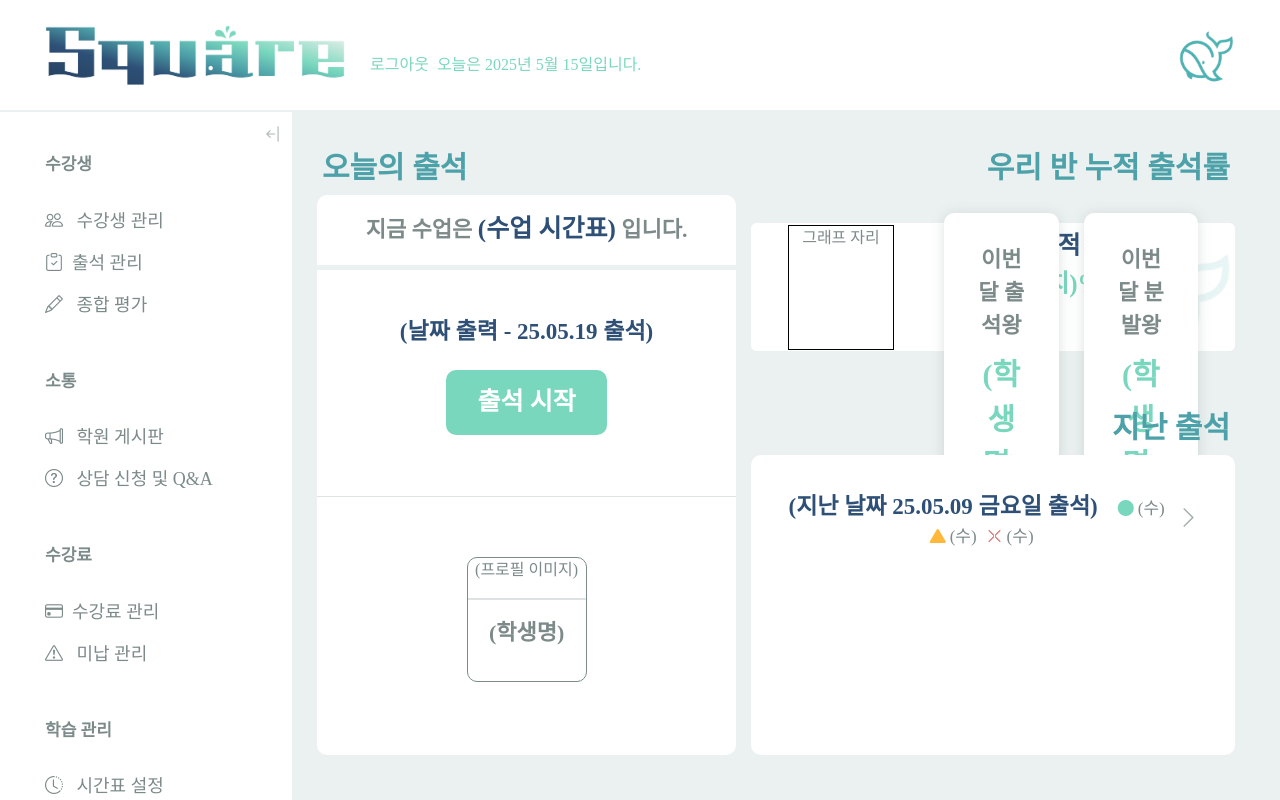
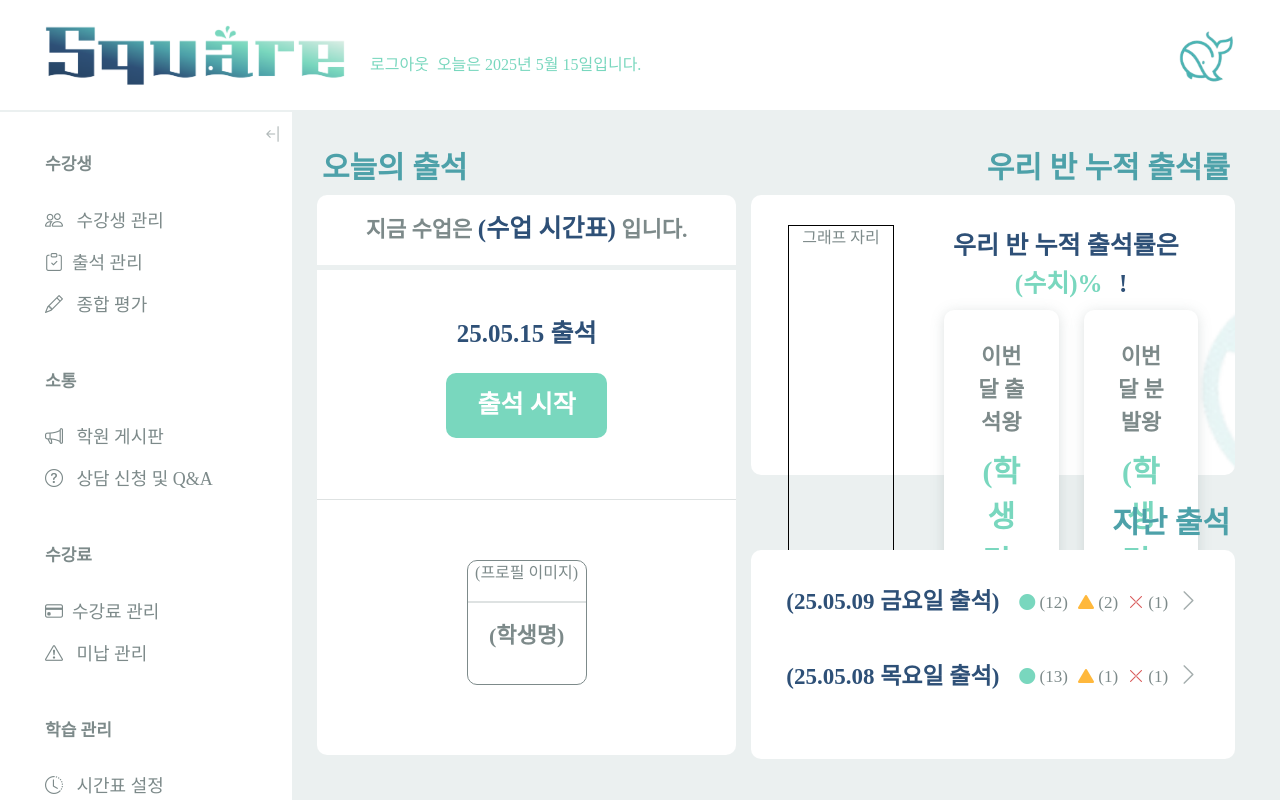
Before and after one commit to Alts-Tabs/Square, a React (Create React App) app in the folder src/main/squarereact/: page /attend in a window 1280 px wide. Built offline with nearby package versions, Linux system fonts and the light colour scheme.

Commit message:
Attend 부가 기능 추가

```diff
--- a/src/main/squarereact/src/components/Attend.js
+++ b/src/main/squarereact/src/components/Attend.js
@@ -3,27 +3,59 @@ import './attend.css'
 import { Link } from 'react-router-dom';
 
 const Attend = () => {
+    // 당일 출석 날짜 출력
+    const getTodayDate = () => {
+        const today = new Date();
+        const year = String(today.getFullYear()).slice(2); // '25'
+        const month = String(today.getMonth() + 1).padStart(2, '0'); // '05'
+        const date = String(today.getDate()).padStart(2, '0'); // '19'
+        return `${year}.${month}.${date} 출석`;
+    };
 
+    // 출석 숫자 랜덤 발생 & 삭제
     const [attending, setAttending] = useState(false);
+    const [attendanceEnded, setAttendanceEnded] = useState(false);
     const [randomNumber, setRandomNumber] = useState(null);
 
     const handleAttendanceClick = () => {
     if (!attending) {
+        // 출석 시작 시
         const random = Math.floor(100 + Math.random() * 900);
         setRandomNumber(random);
         setAttending(true);
     } else {
+        // 출석 종료 시
         setAttending(false);
-        setRandomNumber(null);
+        setRandomNumber(null);      // 숫자 제거
+        setAttendanceEnded(true);   // 버튼 제거
     }
     };
+
+    // 지난 출석 날짜 출력 (임시) ================================================
+    const attendList = [
+        {
+            dateText: '25.05.09 금요일 출석',
+            dateOnly: '25.05.09 금요일',
+            present: 12,
+            late: 2,
+            absent: 1,
+        },
+        {
+            dateText: '25.05.08 목요일 출석',
+            dateOnly: '25.05.08 목요일',
+            present: 13,
+            late: 1,
+            absent: 1,
+        }
+    ];
+
 
     return (
             <div className='attendContainer'>
 
                 <div className='leftContainer'>
                     {/* 오늘의 출석 ==================================================== */}
-                    <span className='title'> 오늘의 출석 </span>
+                    <span className='attendTitle'> 오늘의 출석 </span>
                     {/* 지금 수업은 ~입니다. */}
                     <div className='todayAttendTitle'>
                         <span> 지금 수업은 </span>
@@ -35,8 +67,8 @@ const Attend = () => {
 
                     {/* 출석 버튼 이벤트 */}
                     <div className='todayAttendContent'>
-                        <span style={{fontSize:'23px', color:'#2E5077', fontWeight:'700'}}>
-                            (날짜 출력 - 25.05.19 출석)
+                        <span style={{fontSize:'25px', color:'#2E5077', fontWeight:'700'}}>
+                            {getTodayDate()}
                         </span>
                         <br />
 
@@ -51,13 +83,31 @@ const Attend = () => {
                             </div>
                         )}
 
+                        {/* 출석 시작 & 출석 종료 버튼 */}
+                        {!attendanceEnded ? (
                             <button
                                 onClick={handleAttendanceClick}
                                 className={`attendButton ${attending ? 'end' : ''}`}
                             >
                                 {attending ? '출석 종료' : '출석 시작'}
                             </button>
-
+                            ) : (
+                            <div
+                                style={{
+                                fontSize: '50px',
+                                fontWeight: '700',
+                                color: 'rgba(125,138,138,0.5)',
+                                marginTop: '20px',
+                                marginBottom: '45px',
+                                height: '65px',
+                                display: 'flex',
+                                alignItems: 'center',
+                                justifyContent: 'center',
+                                }}
+                            >
+                                출석 종료
+                            </div>
+                        )}
                         <hr />
 
                         {/* 반복 처리 리스트 */}
@@ -72,7 +122,7 @@ const Attend = () => {
 
                 <div className='rightContainer'>
                     {/* 우리 반 누적 출석률 =========================================== */}
-                    <span className='title'> 우리 반 누적 출석률 </span>
+                    <span className='attendTitle'> 우리 반 누적 출석률 </span>
                     <div className='stackAttend'>
                         {/* 원형 그래프 */}
                         <div className='attendGraph'>
@@ -100,34 +150,45 @@ const Attend = () => {
                     </div>
 
                     {/* 지난 출석 ==================================================== */}
-                    <span className='title'> 지난 출석 </span>
+                    <span className='attendTitle'> 지난 출석 </span>
                     <div className='historyAttend'>
                         {/* 반복 처리 리스트 */}
-                        <div className='historyList'>
+                        {attendList.map((attend, index) => (
+                        <div className='historyList' key={index}>
                         <div>
-                                <span style={{fontSize:'23px', color:'#2E5077', fontWeight:'700', display:'inline-block', marginRight:'20px'}}>
-                                    (지난 날짜 25.05.09 금요일 출석)
+                            <span style={{ fontSize: '23px', color: '#2E5077', fontWeight: '700', display: 'inline-block', marginRight: '20px' }}>
+                            ({attend.dateText})
                             </span>
 
-                                <span style={{display:'inline-dblock', marginRight:'10px'}}>
-                                    <i class="bi bi-circle-fill" style={{color:'#79D7BE'}}></i> {/* ● 출석 */}
-                                    <span className='historyCount'> (수) </span>
+                            <span style={{ display: 'inline-block', marginRight: '10px' }}>
+                            <i className="bi bi-circle-fill" style={{ color: '#79D7BE' }}></i>
+                            <span className='historyCount'> ({attend.present}) </span>
                             </span>
-                                <span style={{display:'inline-block', marginRight:'10px'}}>
-                                    <i class="bi bi-triangle-fill" style={{color:'#FFB83C'}}></i> {/* ▲ 지각 */}
-                                    <span className='historyCount'> (수) </span>
+
+                            <span style={{ display: 'inline-block', marginRight: '10px' }}>
+                            <i className="bi bi-triangle-fill" style={{ color: '#FFB83C' }}></i>
+                            <span className='historyCount'> ({attend.late}) </span>
                             </span>
-                                <span style={{display:'inline-block'}}>
-                                    <i class="bi bi-x-lg" style={{color:'#D85858'}}></i> {/* X 결석 */}
-                                    <span className='historyCount'> (수) </span>
+
+                            <span style={{ display: 'inline-block' }}>
+                            <i className="bi bi-x-lg" style={{ color: '#D85858' }}></i>
+                            <span className='historyCount'> ({attend.absent}) </span>
                             </span>
                         </div>
 
-                            {/* > 상세보기 이동 아이콘 (학생&학부모 계정에선 보이지 않는 버튼) */}
-                            <Link to="/attend-history">
+                        <Link
+                            to="/attend-history"
+                            state={{
+                            date: attend.dateOnly,
+                            present: attend.present,
+                            late: attend.late,
+                            absent: attend.absent
+                            }}
+                        >
         <i className="bi bi-chevron-right"></i>
       </Link>
     </div>
+  ))}
                     </div>
                 </div>
 
--- a/src/main/squarereact/src/components/AttendHistory.js
+++ b/src/main/squarereact/src/components/AttendHistory.js
@@ -1,16 +1,43 @@
-import React from 'react';
+import React, { useState } from 'react';
 import './attend.css';
 import './attendHistory.css';
-import { Link } from 'react-router-dom';
+import { Link, useLocation } from 'react-router-dom';
 
 const AttendHistory = () => {
+    // 해당 출석 날짜 Title
+    const location = useLocation();
+    const { date, present, late, absent } = location.state || {};
+
+
+    // 출석 상태 관리 (임시) =======================================================
+    const [studentStatuses, setStudentStatuses] = useState([
+    {
+        name: "학생1",
+        status: "ABSENT"
+    },
+    {
+        name: "학생2",
+        status: "ABSENT"
+    }
+    // 여러 학생 가능
+    ]);
+
+    // 출석 아이콘 클릭 핸들러
+    const handleStatusChange = (index, newStatus) => {
+    const updated = [...studentStatuses];
+    updated[index].status = newStatus;
+    setStudentStatuses(updated);
+    };
+
+
     return (
         <div className='attendContainer'>
 
             <div className='leftContainer2'>
                 {/* 출석부 편집 ================================================================== */}
-                <span className='title'> (25.05.09 금요일) 출석부 </span>
-                {/* < 이전 */}
+                <span className='attendTitle'>({date}) 출석부</span> {/* 해당 출석 날짜 */}
+
+                {/* 이전으로 돌아가기 */}
                 <div className='attendbookHeader'>
                 <Link to="/attend">
                     <i className="bi bi-chevron-left"></i>
@@ -18,25 +45,23 @@ const AttendHistory = () => {
                 </Link>
                 </div>
 
-                {/* 출석부 표 */}
                 <div className='attendbookBody'>
-                    <span style={{fontSize:'25px', color:'#2E5077', fontWeight:'700'}}>
-                        (수업명) 총 인원 (수)명
+                <span style={{ fontSize: '25px', color: '#2E5077', fontWeight: '700' }}>
+                    (수업명) 총 인원 {(present + late + absent)}명
                 </span>
                 <br />
 
-                    {/* 출석&지각&결석 아이콘 */}
                 <span className='attendIcons'>
-                        <i class="bi bi-circle-fill" style={{color:'#79D7BE'}}></i> {/* ● 출석 */}
-                        <span className='historyCount2'> 출석 (수)명 </span>
+                    <i className="bi bi-circle-fill" style={{ color: '#79D7BE' }}></i>
+                    <span className='historyCount2'> 출석 {present}명 </span>
                 </span>
                 <span className='attendIcons'>
-                        <i class="bi bi-triangle-fill" style={{color:'#FFB83C'}}></i> {/* ▲ 지각 */}
-                        <span className='historyCount2'> 지각 (수)명 </span>
+                    <i className="bi bi-triangle-fill" style={{ color: '#FFB83C' }}></i>
+                    <span className='historyCount2'> 지각 {late}명 </span>
                 </span>
                 <span className='attendIcons'>
-                        <i class="bi bi-x-lg" style={{color:'#D85858'}}></i> {/* X 결석 */}
-                        <span className='historyCount2'> 결석 (수)명 </span>
+                    <i className="bi bi-x-lg" style={{ color: '#D85858' }}></i>
+                    <span className='historyCount2'> 결석 {absent}명 </span>
                 </span>
                     <br />
 
@@ -56,28 +81,55 @@ const AttendHistory = () => {
                             </tr>
                         </thead>
                         <tbody>
-                            <tr>
-                                <td>학생명</td>
+                            {studentStatuses.map((student, index) => (
+                                <tr key={index}>
+                                <td>{student.name}</td>
+                                {/* 출석 ● */}
+                                <td onClick={() => handleStatusChange(index, "PRESENT")}>
+                                    <i
+                                    className="bi bi-circle-fill"
+                                    style={{
+                                        color: student.status === "PRESENT" ? '#79D7BE' : '#ccc',
+                                        fontSize: '35px',
+                                        cursor: 'pointer'
+                                    }}
+                                    ></i>
+                                </td>
+
+                                {/* 지각 ▲ */}
+                                <td onClick={() => handleStatusChange(index, "LATE")}>
+                                    <i
+                                    className="bi bi-triangle-fill"
+                                    style={{
+                                        color: student.status === "LATE" ? '#FFB83C' : '#ccc',
+                                        fontSize: '35px',
+                                        cursor: 'pointer'
+                                    }}
+                                    ></i>
+                                </td>
+
+                                {/* 결석 X */}
+                                <td onClick={() => handleStatusChange(index, "ABSENT")}>
+                                    <i
+                                    className="bi bi-x-lg"
+                                    style={{
+                                        color: student.status === "ABSENT" ? '#D85858' : '#ccc',
+                                        fontSize: '35px',
+                                        cursor: 'pointer'
+                                    }}
+                                    ></i>
+                                </td>
+
                                 <td>
-                                    <i className="bi bi-circle-fill" style={{ color: '#79D7BE', fontSize: '35px' }}></i>
-                                </td>
-                                <td>
-                                    <i className="bi bi-triangle-fill" style={{ color: '#FFB83C', fontSize: '35px' }}></i>
-                                </td>
-                                <td>
-                                    <i className="bi bi-x-lg" style={{ color: '#D85858', fontSize: '35px' }}></i>
-                                </td>
-                                <td>
-                                    <button> 수정 </button>
+                                    <button onClick={() => console.log(student)}> 수정 </button>
                                 </td>
                                 </tr>
+                            ))}
                         </tbody>
+
                     </table>
                 </div>
-
-
             </div>
-
 
 
             <div className='rightContainer2'>
--- a/src/main/squarereact/src/components/attend.css
+++ b/src/main/squarereact/src/components/attend.css
@@ -8,7 +8,7 @@
 }
 
 /* 공통 타이틀 스타일 */
-.title {
+.attendTitle {
     flex-shrink: 0; /* 공간이 부족할 때에도 원래 크기 유지 */
     display: inline-block;
     font-size: 30px;
@@ -103,19 +103,21 @@
 /* 우리 반 누적 출석률 */
 .stackAttend {
     display: flex;
-    flex-direction: row; /* Flex 컨테이너 내부 정렬 방향 */
+    flex-direction: row;
+    flex-wrap: wrap;
     width: 100%;
-    height: 30%;
+    min-height: 280px;
     padding: 30px;
     margin-bottom: 20px;
     border-radius: 10px;
     text-align: center;
-    justify-content: center; /* 가로 중앙 정렬 */
-    gap: 50px; /* attendGraph, attendClass 두 간격 */
+    justify-content: center;
+    gap: 50px;
     background-image: url(../image/stackAttend.png);
     background-repeat: no-repeat;
-    background-size: 100% auto;
+    background-size: cover;
     background-position: center;
+    box-sizing: border-box;
 }
 
 /* 반 누적 출석률 그래프 */
@@ -187,6 +189,11 @@
     margin-bottom: 30px;
 }
 
+.historyList > div {
+  display: flex;
+  align-items: center; /* 세로 가운데 정렬 */
+}
+
 .historyCount {
     font-size: 17px;
 }
```
Lines whose indentation alone changed are shown as unchanged.
